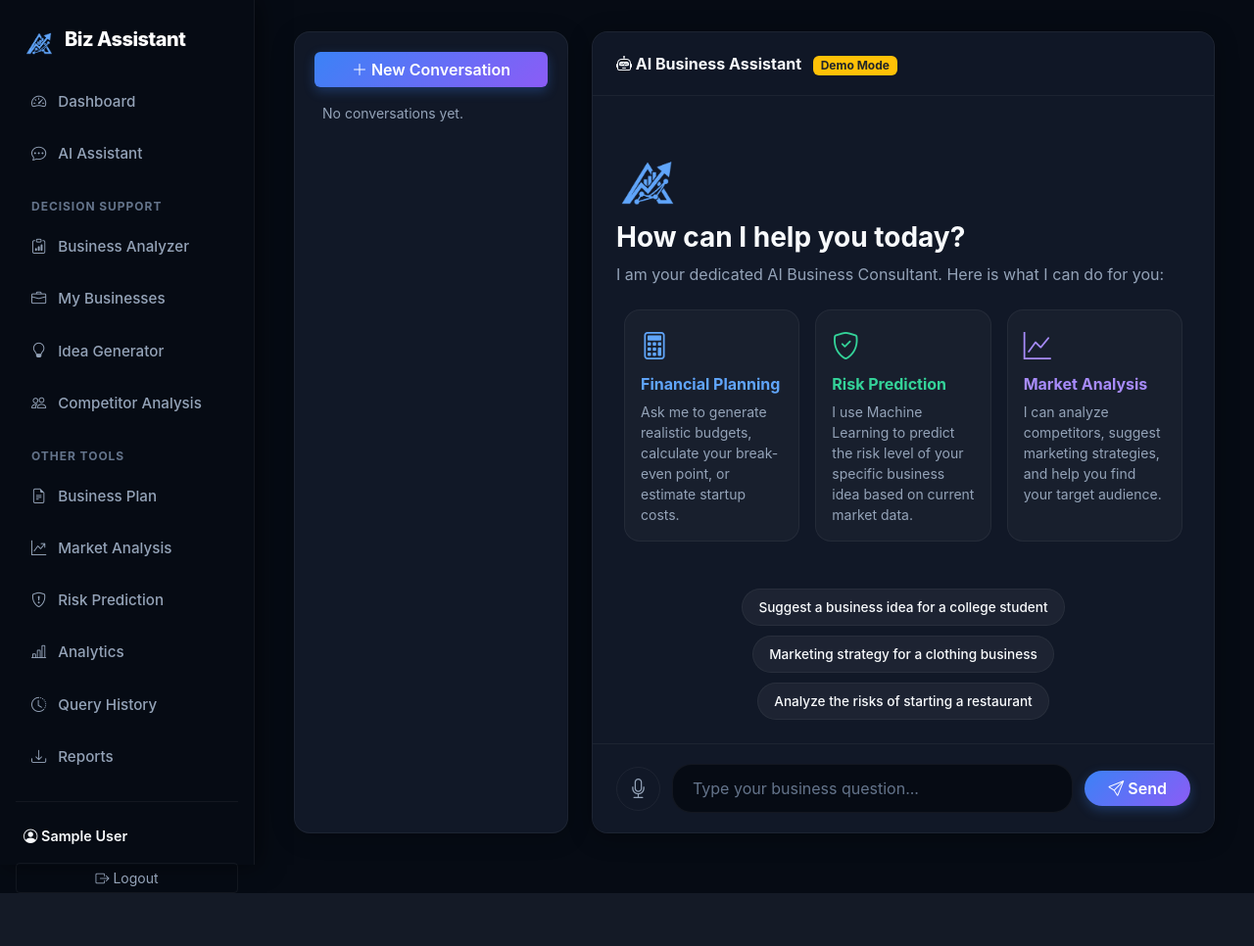
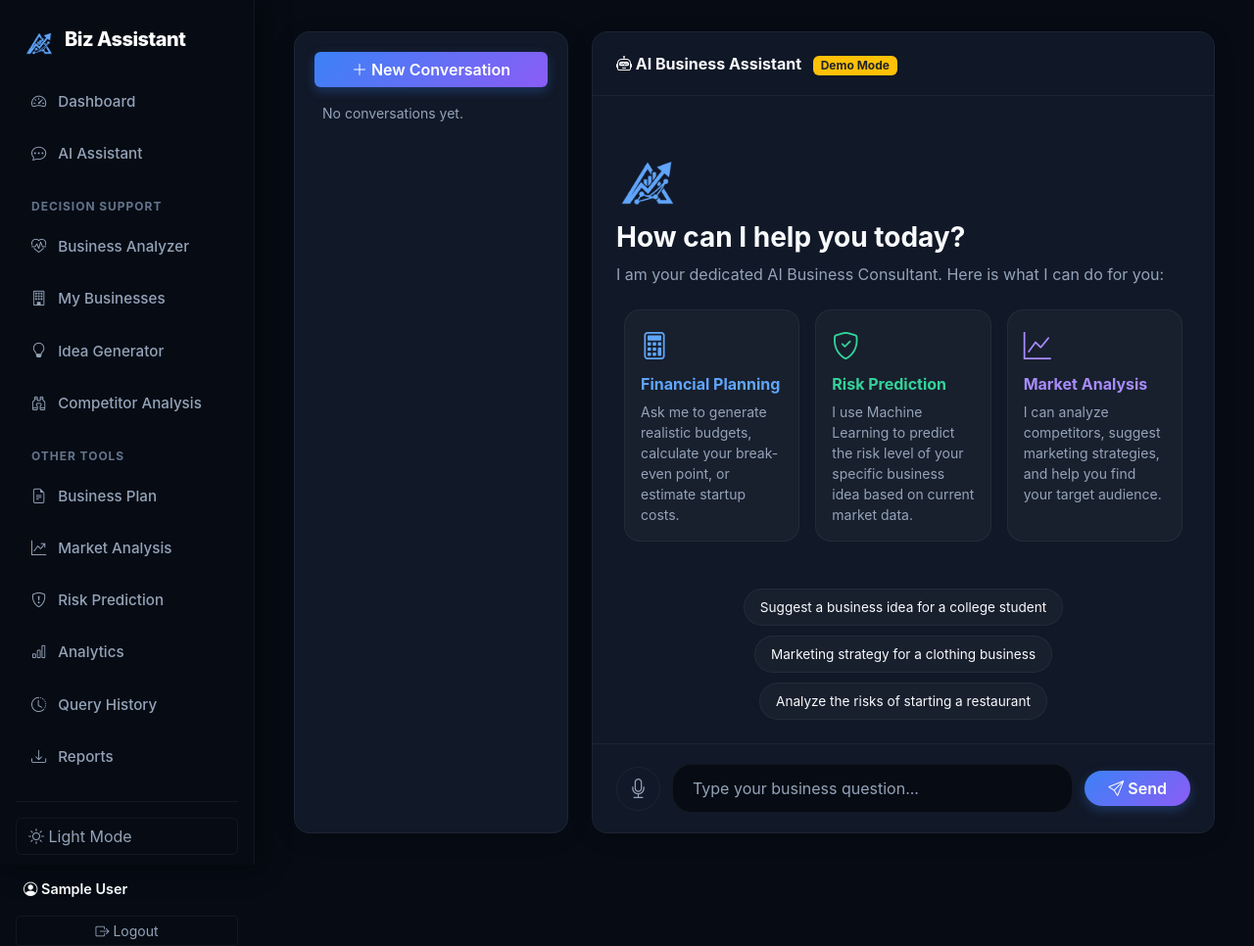
Before and after one commit to sanjankumar540/Ai-based-business-advisor-chatbot, a Flask app: page /chat in a window 1280 px wide. Shown: the whole page at 98% size. Before the commit the page ends 912 px from the top, so only its background shows below. Run offline with Flask 3, Linux system fonts and the light colour scheme; the visitor is signed in with stand-in values (Sample User, id 1); data that the repository does not hold is empty.

Commit message:
Implemented full Light/Dark mode toggling with memory and smart chart updating

```diff
--- a/static/css/style.css
+++ b/static/css/style.css
@@ -1,4 +1,4 @@
-:root {
+:root, [data-theme="dark"] {
   --primary: #6366f1;
   --primary-hover: #4f46e5;
   --primary-gradient: linear-gradient(135deg, #3b82f6, #8b5cf6);
@@ -11,10 +11,41 @@
   --card-bg: #111827;
   --border-color: rgba(255, 255, 255, 0.05);
 
-  /* Bootstrap Overrides to fix invisible text globally */
   --bs-body-color: #f8fafc;
   --bs-heading-color: #f8fafc;
   --bs-body-bg: #060b14;
+
+  --input-bg: #060b14;
+  --input-focus-bg: #111827;
+  --empty-card-bg: rgba(255, 255, 255, 0.03);
+  --chat-header-bg: rgba(17, 24, 39, 0.9);
+  --ai-bubble-bg: #1e293b;
+  color-scheme: dark;
+}
+
+[data-theme="light"] {
+  --primary: #4f46e5;
+  --primary-hover: #4338ca;
+  --primary-gradient: linear-gradient(135deg, #4f46e5, #3b82f6);
+  --sidebar-bg: #ffffff;
+  --sidebar-text: #64748b;
+  --sidebar-active-bg: #f1f5f9;
+  --sidebar-active-text: #4f46e5;
+  --bg-color: #f8fafc;
+  --text-main: #0f172a;
+  --card-bg: #ffffff;
+  --border-color: #e2e8f0;
+
+  --bs-body-color: #0f172a;
+  --bs-heading-color: #0f172a;
+  --bs-body-bg: #f8fafc;
+
+  --input-bg: #ffffff;
+  --input-focus-bg: #ffffff;
+  --empty-card-bg: #f8fafc;
+  --chat-header-bg: rgba(255, 255, 255, 0.9);
+  --ai-bubble-bg: #f8fafc;
+  color-scheme: light;
 }
 
 body {
@@ -221,17 +251,17 @@ body {
   border-color: var(--border-color);
 }
 .form-control, .form-select {
-  background: #060b14 !important;
+  background: var(--input-bg) !important;
   border: 1px solid var(--border-color) !important;
   color: var(--text-main) !important;
 }
 .form-control::placeholder, .form-select::placeholder {
-  color: #64748b !important;
+  color: var(--sidebar-text) !important;
 }
 .form-control:focus, .form-select:focus {
-  background: #111827 !important;
+  background: var(--input-focus-bg) !important;
   color: var(--text-main) !important;
-  border-color: #3b82f6 !important;
+  border-color: var(--primary) !important;
   box-shadow: 0 0 0 0.25rem rgba(59,130,246,0.25) !important;
 }
 .form-label {
@@ -313,14 +343,14 @@ body {
   flex-direction: column;
   background: var(--card-bg);
   border-radius: 16px;
-  box-shadow: 0 4px 24px rgba(0,0,0,0.3);
+  box-shadow: 0 4px 24px rgba(0,0,0,0.1);
   border: 1px solid var(--border-color);
   overflow: hidden;
 }
 
 .chat-header {
   padding: 1.25rem 1.5rem;
-  background: rgba(17, 24, 39, 0.9);
+  background: var(--chat-header-bg);
   backdrop-filter: blur(10px);
   border-bottom: 1px solid var(--border-color);
   font-weight: 700;
@@ -394,28 +424,27 @@ body {
   margin-top: 1.5rem;
 }
 .chip {
-  background: rgba(255,255,255,0.05);
+  background: var(--empty-card-bg);
   color: var(--text-main);
   border: 1px solid var(--border-color);
   padding: 0.5rem 1rem;
-  border-radius: 30px;
+  border-radius: 20px;
   font-size: 0.85rem;
-  font-weight: 500;
   cursor: pointer;
   transition: all 0.2s;
+  text-decoration: none;
 }
 .chip:hover {
-  background: var(--primary-gradient);
-  color: #fff;
-  border-color: transparent;
+  background: rgba(99, 102, 241, 0.1);
+  color: var(--primary);
+  border-color: var(--primary);
   transform: translateY(-2px);
-  box-shadow: 0 4px 10px rgba(59,130,246,0.2);
 }
 
 /* ---------- Misc ---------- */
 .generated-text {
   white-space: pre-wrap;
-  background: #060b14;
+  background: var(--input-bg);
   padding: 1.25rem;
   border-radius: 12px;
   border: 1px solid var(--border-color);
--- a/templates/base.html
+++ b/templates/base.html
@@ -1,5 +1,5 @@
 <!DOCTYPE html>
-<html lang="en">
+<html lang="en" data-theme="dark">
 <head>
 <meta charset="UTF-8">
 <meta name="viewport" content="width=device-width, initial-scale=1.0">
@@ -7,7 +7,12 @@
 <link href="https://cdn.jsdelivr.net/npm/bootstrap@5.3.3/dist/css/bootstrap.min.css" rel="stylesheet">
 <link rel="stylesheet" href="https://cdn.jsdelivr.net/npm/bootstrap-icons@1.11.3/font/bootstrap-icons.css">
 <!-- Custom CSS (Cache busted) -->
-<link rel="stylesheet" href="{{ url_for('static', filename='css/style.css') }}?v=3">
+<link rel="stylesheet" href="{{ url_for('static', filename='css/style.css') }}?v=4">
+<script>
+  // Apply theme immediately to avoid FOUC
+  const savedTheme = localStorage.getItem('theme') || 'dark';
+  document.documentElement.setAttribute('data-theme', savedTheme);
+</script>
 </head>
 <body>
 
@@ -15,25 +20,30 @@
 <div class="app-wrapper">
   <nav class="sidebar">
     <div class="sidebar-brand">
-      <img src="{{ url_for('static', filename='img/logo_dark.png') }}" alt="Logo" style="height: 32px; width: 32px; object-fit: contain;"> <span>Biz Assistant</span>
+      <img src="{{ url_for('static', filename='img/logo_dark.png') }}" id="sidebarLogo" alt="Logo" style="height: 32px; width: 32px; object-fit: contain;"> <span>Biz Assistant</span>
     </div>
     <ul class="sidebar-nav">
       <li><a href="{{ url_for('dashboard.dashboard_home') }}"><i class="bi bi-speedometer2"></i> Dashboard</a></li>
       <li><a href="{{ url_for('chatbot.chat_home') }}"><i class="bi bi-chat-dots"></i> AI Assistant</a></li>
-      <li class="sidebar-section-label">Decision Support</li>
-      <li><a href="{{ url_for('analyzer.business_analyzer') }}"><i class="bi bi-clipboard-data"></i> Business Analyzer</a></li>
-      <li><a href="{{ url_for('analyzer.my_businesses') }}"><i class="bi bi-briefcase"></i> My Businesses</a></li>
-      <li><a href="{{ url_for('analyzer.idea_generator') }}"><i class="bi bi-lightbulb"></i> Idea Generator</a></li>
-      <li><a href="{{ url_for('analyzer.competitor_analysis') }}"><i class="bi bi-people"></i> Competitor Analysis</a></li>
-      <li class="sidebar-section-label">Other Tools</li>
-      <li><a href="{{ url_for('business.business_plan') }}"><i class="bi bi-file-earmark-text"></i> Business Plan</a></li>
-      <li><a href="{{ url_for('business.market_analysis') }}"><i class="bi bi-graph-up-arrow"></i> Market Analysis</a></li>
-      <li><a href="{{ url_for('prediction.prediction_page') }}"><i class="bi bi-shield-exclamation"></i> Risk Prediction</a></li>
-      <li><a href="{{ url_for('dashboard.analytics') }}"><i class="bi bi-bar-chart-line"></i> Analytics</a></li>
-      <li><a href="{{ url_for('chatbot.history') }}"><i class="bi bi-clock-history"></i> Query History</a></li>
-      <li><a href="{{ url_for('reports.reports_home') }}"><i class="bi bi-download"></i> Reports</a></li>
+
+      <div class="sidebar-section-label">Decision Support</div>
+      <li><a href="{{ url_for('analyzer.analyzer_home') }}"><i class="bi bi-heart-pulse"></i> Business Analyzer</a></li>
+      <li><a href="{{ url_for('my_businesses.list_businesses') }}"><i class="bi bi-building"></i> My Businesses</a></li>
+      <li><a href="{{ url_for('idea_generator.idea_home') }}"><i class="bi bi-lightbulb"></i> Idea Generator</a></li>
+      <li><a href="{{ url_for('competitors.competitor_home') }}"><i class="bi bi-binoculars"></i> Competitor Analysis</a></li>
+
+      <div class="sidebar-section-label">Other Tools</div>
+      <li><a href="{{ url_for('business_plan.plan_home') }}"><i class="bi bi-file-earmark-text"></i> Business Plan</a></li>
+      <li><a href="{{ url_for('market_analysis.market_home') }}"><i class="bi bi-graph-up-arrow"></i> Market Analysis</a></li>
+      <li><a href="{{ url_for('risk_prediction.risk_home') }}"><i class="bi bi-shield-exclamation"></i> Risk Prediction</a></li>
+      <li><a href="{{ url_for('analytics.analytics_home') }}"><i class="bi bi-bar-chart"></i> Analytics</a></li>
+      <li><a href="{{ url_for('query_history.history_home') }}"><i class="bi bi-clock-history"></i> Query History</a></li>
+      <li><a href="#"><i class="bi bi-download"></i> Reports</a></li>
     </ul>
     <div class="sidebar-footer">
+      <button id="themeToggle" class="btn btn-outline-light w-100 mb-3" style="text-align: left;">
+        <i class="bi bi-sun"></i> Light Mode
+      </button>
       <div class="user-chip">
         <i class="bi bi-person-circle"></i> {{ session.get('user_name') }}
       </div>
@@ -84,6 +94,36 @@
 
 <script src="https://cdn.jsdelivr.net/npm/bootstrap@5.3.3/dist/js/bootstrap.bundle.min.js"></script>
 <script src="{{ url_for('static', filename='js/script.js') }}"></script>
+<script>
+  const themeToggle = document.getElementById('themeToggle');
+  const htmlEl = document.documentElement;
+  const sidebarLogo = document.getElementById('sidebarLogo');
+
+  function updateThemeUI(theme) {
+    if (!themeToggle) return;
+    if(theme === 'light') {
+      themeToggle.innerHTML = '<i class="bi bi-moon"></i> Dark Mode';
+      if(sidebarLogo) sidebarLogo.src = "{{ url_for('static', filename='img/logo.jpg') }}";
+    } else {
+      themeToggle.innerHTML = '<i class="bi bi-sun"></i> Light Mode';
+      if(sidebarLogo) sidebarLogo.src = "{{ url_for('static', filename='img/logo_dark.png') }}";
+    }
+  }
+
+  if (themeToggle) {
+    updateThemeUI(htmlEl.getAttribute('data-theme'));
+    themeToggle.addEventListener('click', () => {
+      const currentTheme = htmlEl.getAttribute('data-theme');
+      const newTheme = currentTheme === 'dark' ? 'light' : 'dark';
+      htmlEl.setAttribute('data-theme', newTheme);
+      localStorage.setItem('theme', newTheme);
+      updateThemeUI(newTheme);
+
+      // Dispatch event for charts
+      window.dispatchEvent(new CustomEvent('themeChanged', { detail: newTheme }));
+    });
+  }
+</script>
 {% block scripts %}{% endblock %}
 </body>
 </html>
```
Also changed, not shown: other parts of static/css/style.css (+11 -12 lines), templates/analytics.html (+54 -12 lines).
